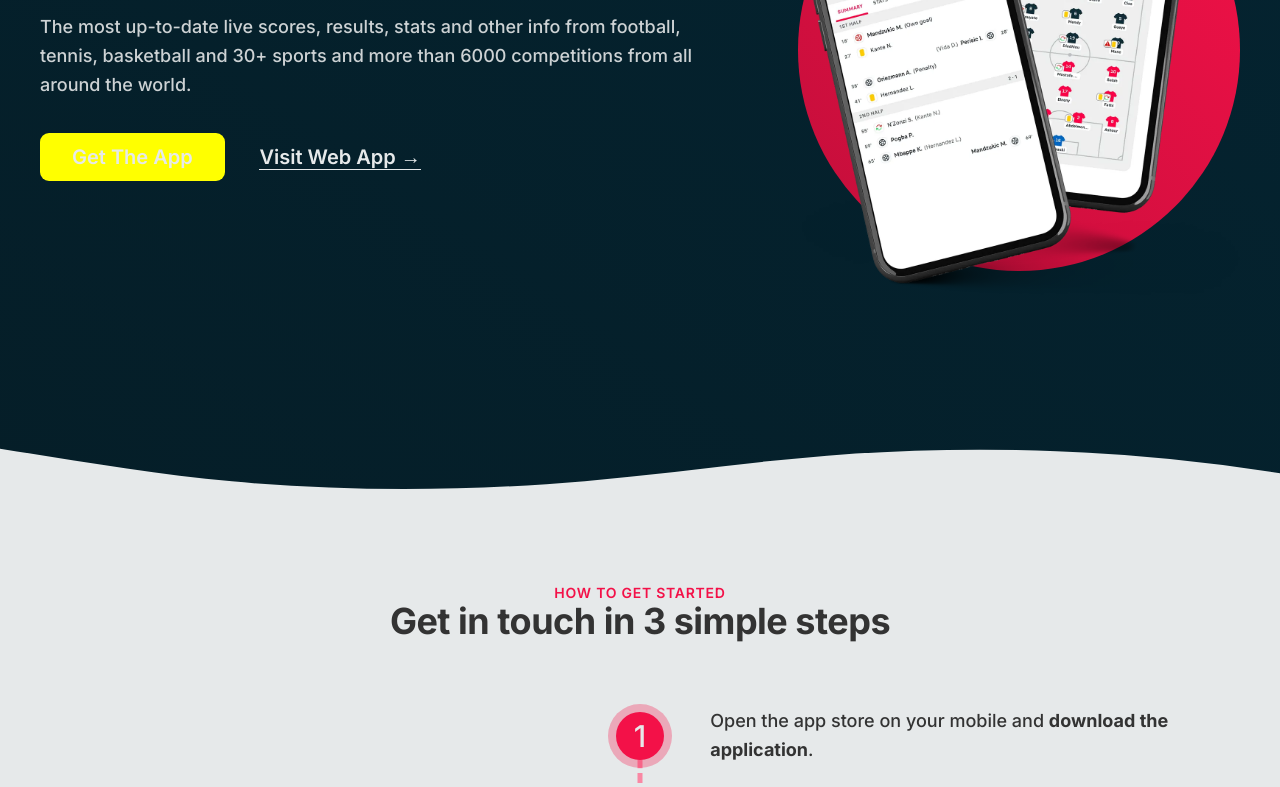
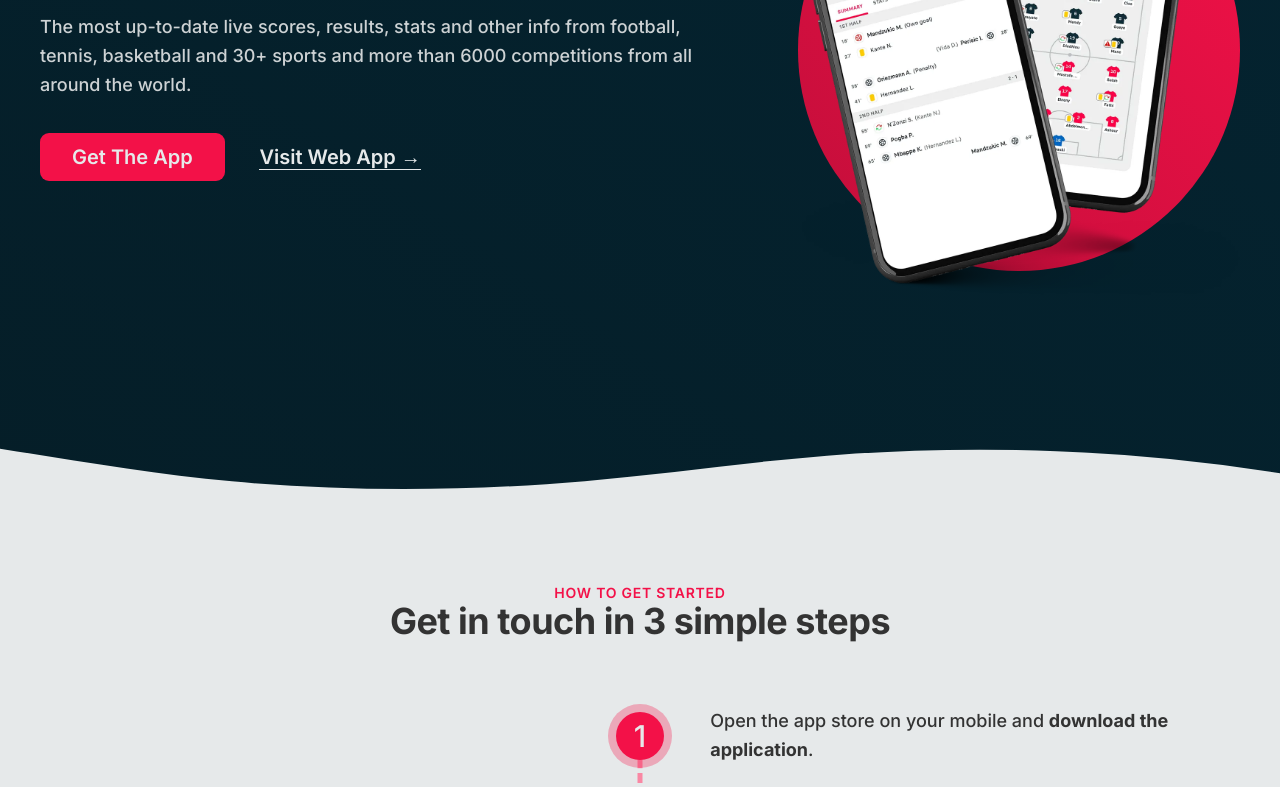
Before and after one commit to AMR-21/Flashscore-Landing-Page, a plain HTML site: page index.html in a window 1280 px wide. Shown: the part 310-1097 px from the top of the page. Drawn offline with nearby package versions, Linux system fonts and the light colour scheme.

Commit message:
Update general.css

```diff
--- a/css/general.css
+++ b/css/general.css
@@ -152,7 +152,7 @@ body {
 .btn-primary:visited {
   text-decoration: none;
   color: #e6e9ea;
-  background-color: yellow;
+  background-color: #f31148;
   padding: 1.2rem 3.2rem;
   border-radius: 9px;
   transition: all 0.3s;
```
